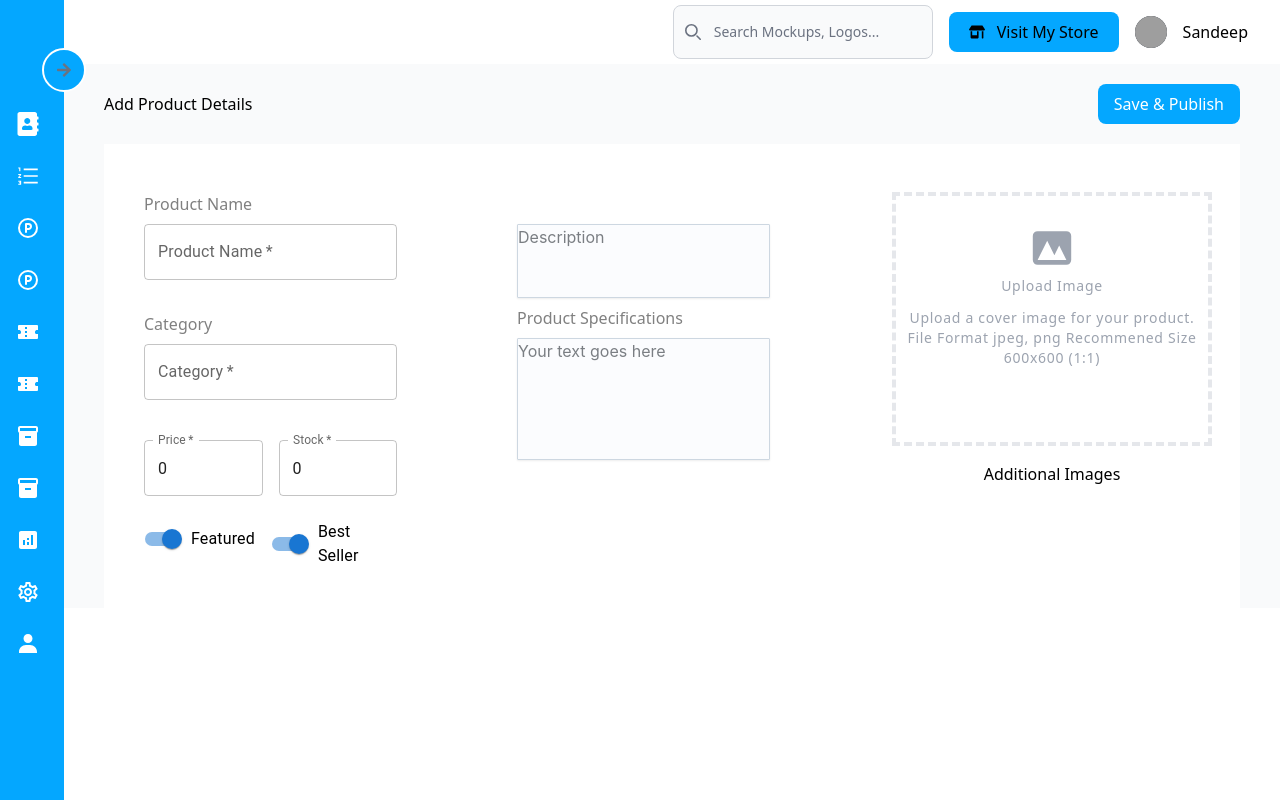
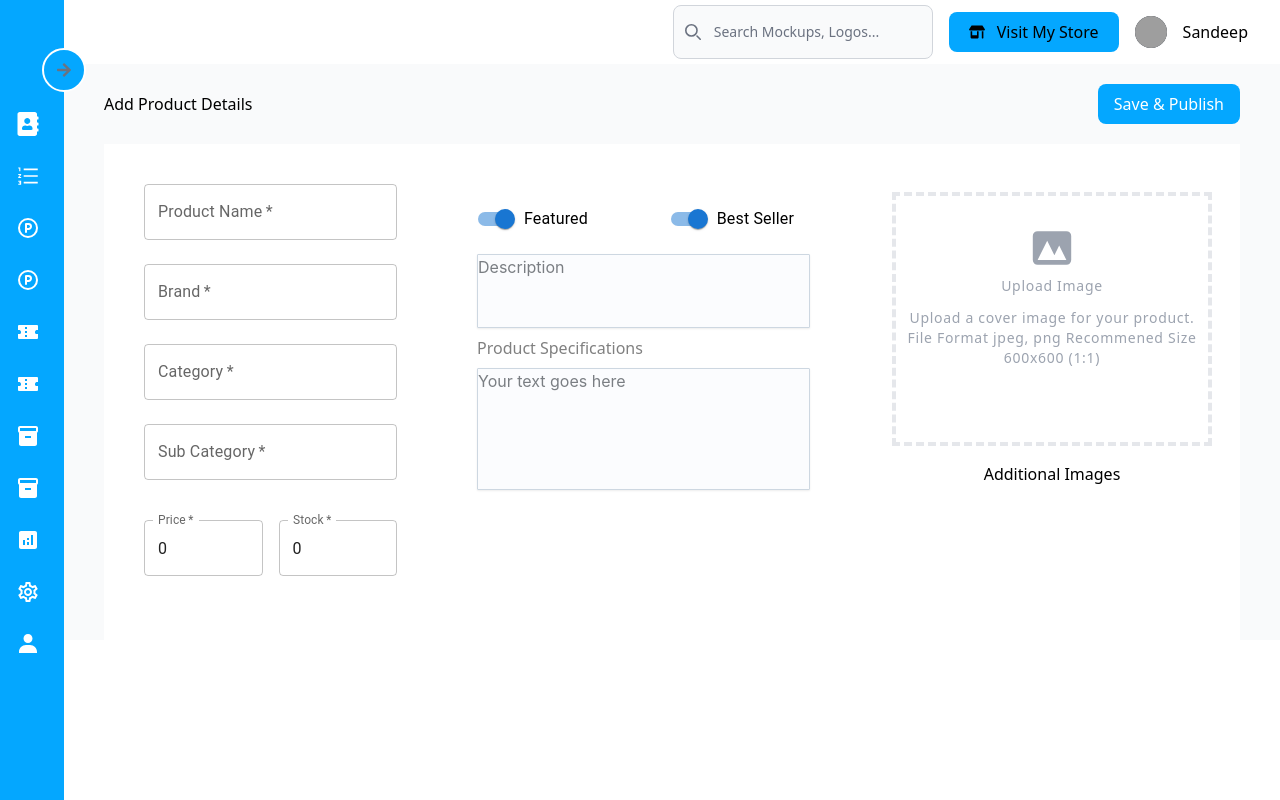
Before and after one commit to ioninkssoftwares/coolzone-desktop, a React (Vite) app: page /admin/addProduct in a window 1280 px wide. Built offline with nearby package versions, Linux system fonts and the light colour scheme; grey boxes are pictures that could not be loaded.

Commit message:
made changes in the admin product creation section

```diff
--- a/src/components/product/productDetails.jsx
+++ b/src/components/product/productDetails.jsx
@@ -188,7 +188,7 @@ const ProductDetails = () => {
                         <div className="w-full mx-auto flex flex-wrap md:px-32 px-0 flex-col md:flex-row">
 
                             <div className='md:w-[30%] w-full md:p-0 p-4 '>
-                                <div className='w-full h-1/3 rounded-lg'>
+                                <div className='w-full h-[60%] rounded-lg'>
                                     <img
 
                                         alt="ecommerce"
--- a/src/components/product/productList.jsx
+++ b/src/components/product/productList.jsx
@@ -26,6 +26,7 @@ import { toast } from 'react-toastify';
 import { useBrandsQuery, useCategoriesQuery, useSearchProductsQuery, useSubCategoriesQuery } from '../../redux/api/productApi';
 import Loader from '../Loader';
 import { addToCart } from '../../redux/reducer/cartReducer';
+import { IconButton, Tooltip } from '@mui/material';
 
 const sortOptions = [
     { name: 'Most Popular', href: '#', current: true },
@@ -464,7 +465,16 @@ const ProductList = () => {
                                 <div className="flex">
                                     <aside className="min-w-80 shadow-md p-8 flex flex-col justify-start space-y-4">
                                         <div className='flex items-center justify-between'>
-                                            <h2 className="text-lg font-medium text-gray-900">Filters</h2> <span onClick={removeFilters}><MdDeleteForever className='text-2xl cursor-pointer' /></span>
+                                            <h2 className="text-lg font-medium text-gray-900">Filters</h2>
+                                            {/* <span onClick={removeFilters}><MdDeleteForever className='text-2xl cursor-pointer' /></span> */}
+                                            <Tooltip title="Remove Filters">
+                                                <IconButton
+                                                    onClick={removeFilters}
+                                                    color="error"
+                                                >
+                                                    <MdDeleteForever />
+                                                </IconButton>
+                                            </Tooltip>
                                         </div>
 
                                         <div className="space-y-4">
--- a/src/pages/admin/products/AddProductByAdmin.jsx
+++ b/src/pages/admin/products/AddProductByAdmin.jsx
@@ -145,11 +145,11 @@ const AddProductByAdmin = () => {
         price: 0,
         description: "",
         category: "",
-        // brand: "",
+        brand: "",
         specification: "",
         featured: true,
         bestSeller: true,
-        // shortDescription: "",
+        subCategory: "",
         // costPrice: 0,
         // returnPolicy: true
     })
@@ -226,6 +226,8 @@ const AddProductByAdmin = () => {
         ProductFormData.append('featured', product.featured);
         ProductFormData.append('specification', product.specification);
         ProductFormData.append('description', product.description);
+        ProductFormData.append('brand', product.brand);
+        ProductFormData.append('subCategory', product.subCategory);
 
         try {
             const res = await instance.post("/admin/product/new", ProductFormData, {
@@ -319,6 +321,11 @@ const AddProductByAdmin = () => {
         const regex = /^[a-zA-Z]+$/;
         return regex.test(value) ? null : 'Invalid characters in category';
     };
+    const validateBrand = (value) => {
+        // Only allow letters, exclude spaces and symbols
+        const regex = /^[a-zA-Z]+$/;
+        return regex.test(value) ? null : 'Invalid characters in brand';
+    };
 
     const validateBrandName = (value) => {
         // Add specific validation logic for product name
@@ -384,9 +391,9 @@ const AddProductByAdmin = () => {
                         <div className="bg-white mx-10  flex  gap-5 ">
                             <div className="basis-[70%] flex gap-10">
                                 <div className="basis-[45%] p-10">
-                                    <Typography sx={{ my: 1, color: "gray" }} id="modal-modal-title" variant="p" component="p">
+                                    {/* <Typography sx={{ my: 1, color: "gray" }} id="modal-modal-title" variant="p" component="p">
                                         Product Name
-                                    </Typography>
+                                    </Typography> */}
 
                                     <InputField
                                         label="Product Name"
@@ -395,9 +402,20 @@ const AddProductByAdmin = () => {
                                         onChange={(e) => setProduct({ ...product, name: e })}
                                     // validate={validateProductName}
                                     />
-                                    <Typography sx={{ my: 1, color: "gray" }} id="modal-modal-title" variant="p" component="p">
+
+                                    <InputField
+                                        label="Brand"
+                                        type="text"
+                                        value={product?.brand}
+                                        onChange={(e) => setProduct({ ...product, brand: e })}
+                                        validate={validateBrand}
+                                    />
+
+
+
+                                    {/* <Typography sx={{ my: 1, color: "gray" }} id="modal-modal-title" variant="p" component="p">
                                         Category
-                                    </Typography>
+                                    </Typography> */}
 
                                     <InputField
                                         label="Category"
@@ -405,6 +423,14 @@ const AddProductByAdmin = () => {
                                         value={product?.category}
                                         onChange={(e) => setProduct({ ...product, category: e })}
                                         validate={validateCategory}
+                                    />
+
+                                    <InputField
+                                        label="Sub Category"
+                                        type="text"
+                                        value={product?.subCategory}
+                                        onChange={(e) => setProduct({ ...product, subCategory: e })}
+                                    // validate={validateCategory}
                                     />
 
 
@@ -465,24 +491,6 @@ const AddProductByAdmin = () => {
                                         </FormGroup>
                                     </Box> */}
 
-                                    <Box sx={{ display: "flex", justifyContent: "space-between" }}>
-                                        <FormGroup>
-                                            <FormControlLabel
-                                                label="Featured"
-                                                control={<Switch checked={featuredSwitch}
-                                                    onChange={handleFeaturedSwitch} />}
-
-                                            />
-                                        </FormGroup>
-                                        <FormGroup>
-                                            <FormControlLabel
-                                                label="Best Seller"
-                                                control={<Switch checked={bestSellerSwitch}
-                                                    onChange={handleBestSellerSwitch} />}
-
-                                            />
-                                        </FormGroup>
-                                    </Box>
 
 
 
@@ -545,7 +553,29 @@ const AddProductByAdmin = () => {
 
 
                                 </div>
-                                <div className="basis-[45%] p-10 mt-10">
+                                <div className="basis-[45%] py-4 mt-10">
+
+                                    <Box sx={{ display: "flex", justifyContent: "space-between", mb: 2 }}>
+                                        <FormGroup>
+                                            <FormControlLabel
+                                                label="Featured"
+                                                control={<Switch checked={featuredSwitch}
+                                                    onChange={handleFeaturedSwitch} />}
+
+                                            />
+                                        </FormGroup>
+                                        <FormGroup>
+                                            <FormControlLabel
+                                                label="Best Seller"
+                                                control={<Switch checked={bestSellerSwitch}
+                                                    onChange={handleBestSellerSwitch} />}
+
+                                            />
+                                        </FormGroup>
+                                    </Box>
+
+
+
                                     <Textarea sx={{ padding: 0, borderRadius: 1 }} onChange={(event) => setProduct({
                                         ...product,
                                         description: event.target.value
@@ -561,6 +591,8 @@ const AddProductByAdmin = () => {
                                             setProduct({ ...product, specification: e.target.value })
                                         }
                                     /> */}
+
+
                                     <Typography sx={{ my: 1, color: "gray" }} id="modal-modal-title" variant="p" component="p">
                                         Product Specifications
                                     </Typography>
--- a/src/pages/admin/products/EditProductById.jsx
+++ b/src/pages/admin/products/EditProductById.jsx
@@ -151,6 +151,8 @@ const EditProductById = () => {
         specification: "",
         featured: true,
         bestSeller: true,
+        subCategory: "",
+        brand: "",
         // best_seller: true,
         // shortDescription: "",
         // costPrice: 0,
@@ -311,7 +313,8 @@ const EditProductById = () => {
             specification: productData?.specification,
             featured: productData?.featured,
             bestSeller: productData?.bestSeller,
-            // brand: productData?.brand,
+            brand: productData?.brand,
+            subCategory: productData?.subCategory,
             // specification: productData?.specification,
             // featured: productData?.featured,
             // best_seller: productData?.best_seller,
@@ -384,6 +387,8 @@ const EditProductById = () => {
         ProductFormData.append('specification', product.specification);
         ProductFormData.append('featured', product.featured);
         ProductFormData.append('bestSeller', product.bestSeller);
+        ProductFormData.append('brand', product.brand);
+        ProductFormData.append('subCategory', product.subCategory);
         // ProductFormData.append('returnPolicy', product.returnPolicy);
         // ProductFormData.append('Discount', product.Discount);
 
@@ -473,9 +478,15 @@ const EditProductById = () => {
         return regex.test(value) ? null : 'Invalid characters in product name';
     };
     const validateCategory = (value) => {
-        // Add specific validation logic for product name
-        const regex = /^[a-zA-Z ]+$/; // Only allow letters and spaces
-        return regex.test(value) ? null : 'Invalid characters in category name';
+        // Only allow letters, exclude spaces and symbols
+        const regex = /^[a-zA-Z]+$/;
+        return regex.test(value) ? null : 'Invalid characters in category';
+    };
+
+    const validateBrand = (value) => {
+        // Only allow letters, exclude spaces and symbols
+        const regex = /^[a-zA-Z]+$/;
+        return regex.test(value) ? null : 'Invalid characters in brand';
     };
     const validateBrandName = (value) => {
         // Add specific validation logic for product name
@@ -541,18 +552,7 @@ const EditProductById = () => {
                         <div className="bg-white mx-10  flex  gap-5 ">
                             <div className="basis-[70%] flex gap-10">
                                 <div className="basis-[45%] p-10">
-                                    <Typography sx={{ my: 1, color: "gray" }} id="modal-modal-title" variant="p" component="p">
-                                        Product Name
-                                    </Typography>
-                                    {/* <TextField
-                                        label="Product Name"
-                                        fullWidth
-                                        margin="normal"
-                                        value={product.name}
-                                        onChange={(e) =>
-                                            setProduct({ ...product, name: e.target.value })
-                                        }
-                                    /> */}
+
 
                                     <InputField
                                         label="Product Name"
@@ -561,6 +561,18 @@ const EditProductById = () => {
                                         onChange={(e) => setProduct({ ...product, name: e })}
                                     // validate={validateProductName}
                                     />
+
+                                    <InputField
+                                        label="Brand"
+                                        type="text"
+                                        value={product?.brand}
+                                        onChange={(e) => setProduct({ ...product, brand: e })}
+                                        validate={validateBrand}
+                                    />
+
+
+
+
                                     <InputField
                                         label="Category"
                                         type="text"
@@ -568,6 +580,15 @@ const EditProductById = () => {
                                         onChange={(e) => setProduct({ ...product, category: e })}
                                         validate={validateCategory}
                                     />
+
+                                    <InputField
+                                        label="Sub Category"
+                                        type="text"
+                                        value={product?.subCategory}
+                                        onChange={(e) => setProduct({ ...product, subCategory: e })}
+                                    // validate={validateCategory}
+                                    />
+
 
                                     {/* <FormControl sx={{ marginTop: 3 }} fullWidth>
                                         <InputLabel id="demo-simple-select-label">Select Product Category</InputLabel>
@@ -624,24 +645,6 @@ const EditProductById = () => {
                                         </FormGroup>
                                     </Box> */}
 
-                                    <Box sx={{ display: "flex", justifyContent: "space-between" }}>
-                                        <FormGroup>
-                                            <FormControlLabel
-                                                label="Featured"
-                                                control={<Switch checked={featuredSwitch}
-                                                    onChange={handleFeaturedSwitch} />}
-
-                                            />
-                                        </FormGroup>
-                                        <FormGroup>
-                                            <FormControlLabel
-                                                label="Best Seller"
-                                                control={<Switch checked={bestSellerSwitch}
-                                                    onChange={handleBestSellerSwitch} />}
-
-                                            />
-                                        </FormGroup>
-                                    </Box>
 
 
 
@@ -704,11 +707,31 @@ const EditProductById = () => {
 
 
                                 </div>
-                                <div className="basis-[45%] p-10 mt-10">
+                                <div className="basis-[45%] py-4 mt-10">
+
+                                    <Box sx={{ display: "flex", justifyContent: "space-between", mb: 2 }}>
+                                        <FormGroup>
+                                            <FormControlLabel
+                                                label="Featured"
+                                                control={<Switch checked={featuredSwitch}
+                                                    onChange={handleFeaturedSwitch} />}
+
+                                            />
+                                        </FormGroup>
+                                        <FormGroup>
+                                            <FormControlLabel
+                                                label="Best Seller"
+                                                control={<Switch checked={bestSellerSwitch}
+                                                    onChange={handleBestSellerSwitch} />}
+
+                                            />
+                                        </FormGroup>
+                                    </Box>
+
                                     <Textarea sx={{ padding: 0, borderRadius: 1 }} value={product?.description} onChange={(event) => setProduct({
                                         ...product,
                                         description: event.target.value
-                                    })} placeholder="Short Description" minRows={3} />
+                                    })} placeholder=" Description" minRows={3} />
 
 
                                     {/* <TextField
```
